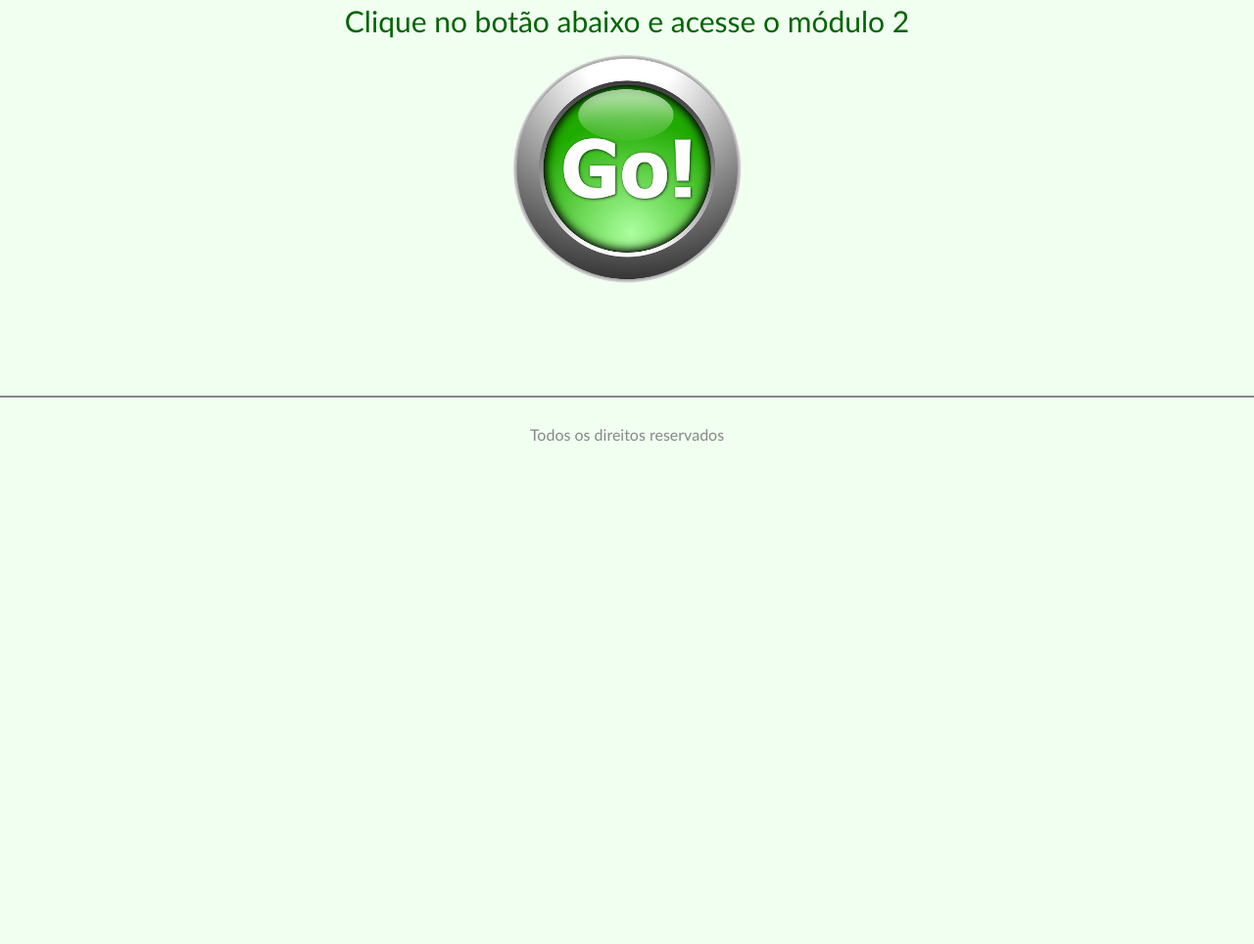
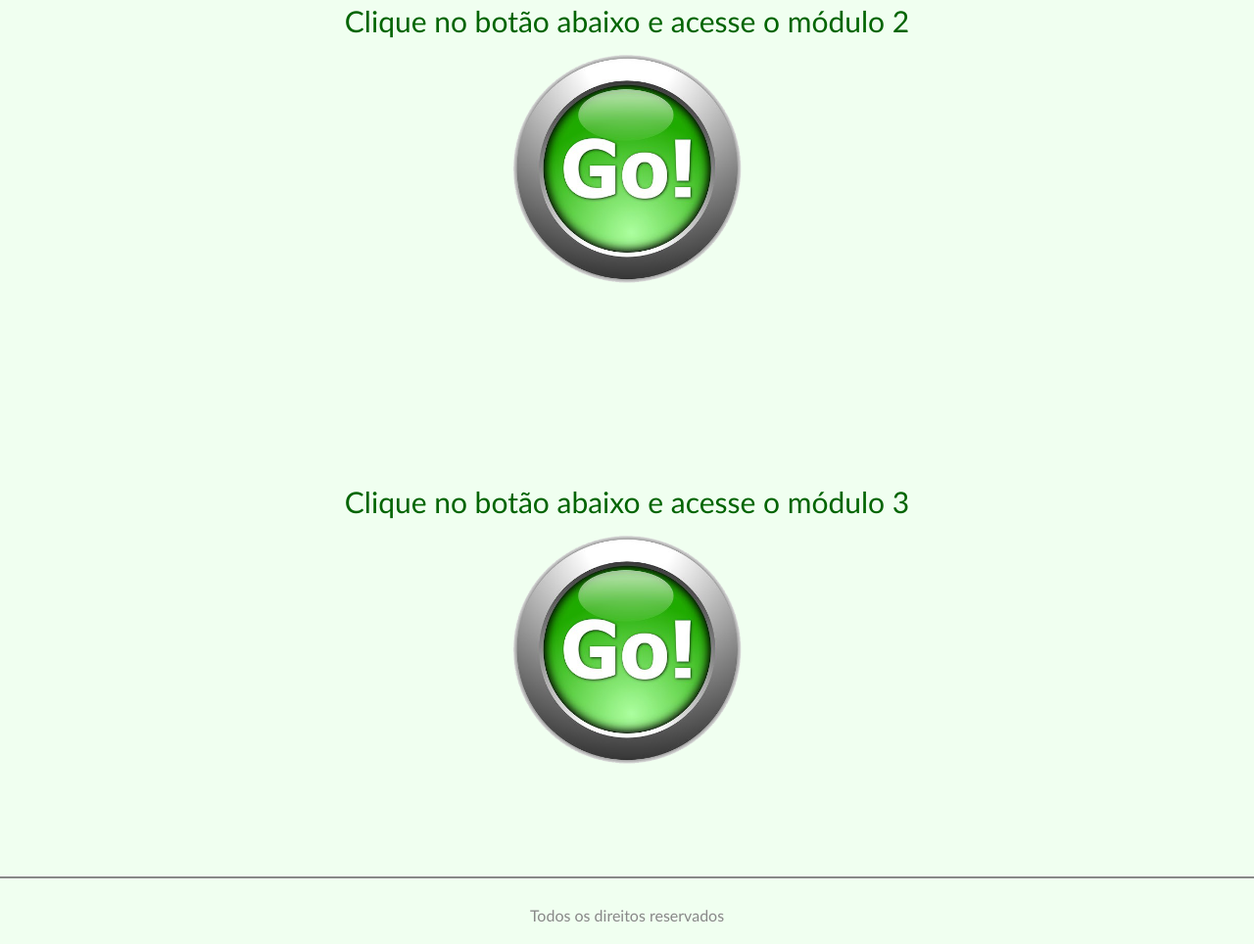
Before and after one commit to thaizoli/cursoexcel, a plain HTML site: page index.html in a window 1280 px wide. Shown: the part 916-1880 px from the top of the page at 98% size. Before the commit the page ends 1389 px from the top, so only its background shows below. Drawn offline with Linux system fonts and the light colour scheme.

Commit message:
Update index.html

```diff
--- a/index.html
+++ b/index.html
@@ -80,6 +80,22 @@
 
 
 
+<div class="section-1">
+		<div class="center">
+		<h2>Clique no botão abaixo e acesse o módulo 3</h2>
+
+		<div style="text-align:center;">
+
+    <a href="https://clipchamp.com/watch/4lp3odX7w1A"> <img src="imagens/clique.png" style="width: 270px;" />
+</a>
+
+
+			<div class="clear"></div>
+		</div><!--container-section-->
+
+		</div><!--center-->
+	</div><!--section-1-->
+
 
 
 
```
